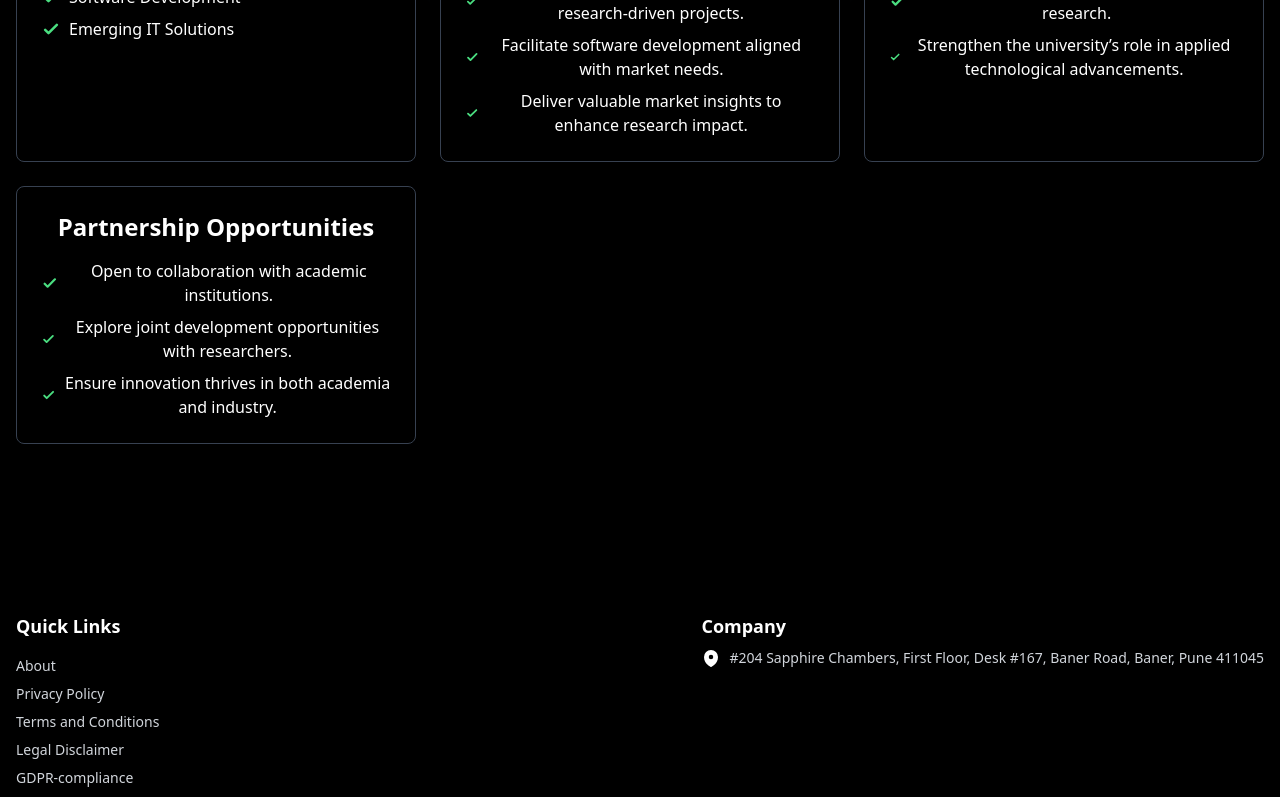
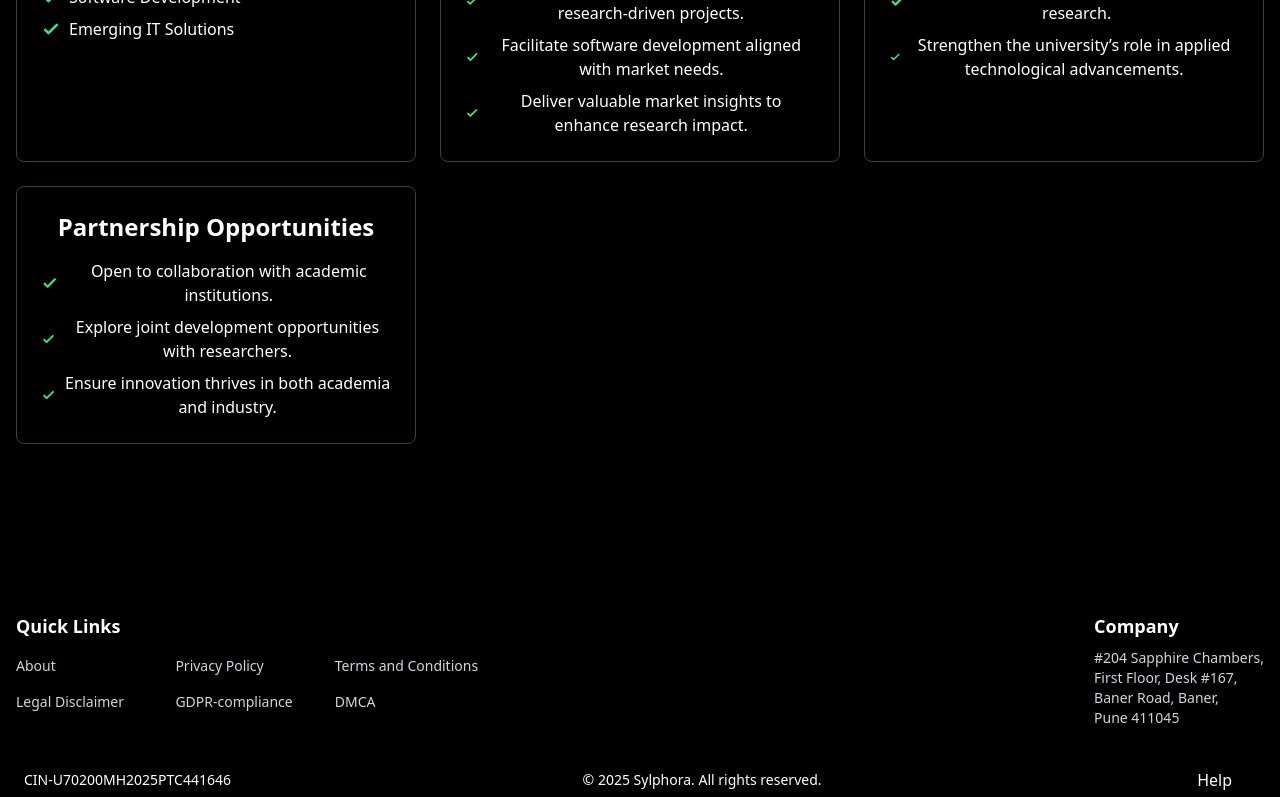
Before and after one commit to SylphoraTech/sylphora-website, a React (Create React App) app: page / in a window 1280 px wide. Shown: the part 2000-2797 px from the top of the page. Built offline with nearby package versions, Linux system fonts and the light colour scheme.

Commit message:
Initial commit

```diff
--- a/src/App.tsx
+++ b/src/App.tsx
@@ -1,3 +1,4 @@
+// src/App.tsx
 import React from "react";
 import { BrowserRouter as Router, Route, Routes } from "react-router-dom";
 import { Navbar } from "@/components/navigation";
@@ -12,13 +13,14 @@ import Terms from "./pages/companypages/Terms";
 import PrivacyPolicy from "./pages/companypages/PrivacyPolicy";
 import Disclaimer from "./pages/companypages/disclaimer";
 
+// App.tsx
 function App() {
   return (
-    <div className="bg-white text-black dark:bg-black dark:text-white min-h-screen transition-colors duration-300">
+    <div className="flex flex-col min-h-screen bg-white text-black dark:bg-black dark:text-white">
       <Router>
         <Navbar />
 
-        {/* Routes for the application */}
+        <main className="flex-grow">
           <Routes>
             <Route path="/" element={<Home />} />
             <Route path="/help" element={<Help />} />
@@ -30,6 +32,7 @@ function App() {
             <Route path="/privacy-policy" element={<PrivacyPolicy />} />
             <Route path="/disclaimer" element={<Disclaimer />} />
           </Routes>
+        </main>
 
         <Footer />
       </Router>
--- a/src/components/Footer.tsx
+++ b/src/components/Footer.tsx
@@ -1,15 +1,13 @@
+// src/components/Footer.tsx
 import React from "react";
 import { Link } from "react-router-dom";
 
 export function Footer() {
   return (
-    <footer className="bg-gray-900 text-white py-4 px-6 flex flex-col md:flex-row justify-between items-center gap-4 md:gap-0 relative">
-
+    <footer className="bg-black text-white py-4 px-6 flex flex-col md:flex-row justify-between items-center gap-4 md:gap-0 relative m-0">
       {/* Vertical Brand Name */}
       <div className="absolute left-0 top-1/2 transform -translate-y-1/2 rotate-90 origin-left">
-        <p className="text-2xl font-bold tracking-widest text-white opacity-20 select-none">
-          Sylphora
-        </p>
+
       </div>
 
       {/* CIN */}
@@ -25,7 +23,7 @@ export function Footer() {
       {/* Help Button */}
       <Link
         to="/help"
-        className="bg-blue-600 hover:bg-blue-700 text-white py-2 px-6 rounded-full transition-colors duration-300"
+        className="bg-black-600 hover:bg-black-700 text-white py-2 px-6 rounded-full transition-colors duration-300"
       >
         Help
       </Link>
--- a/src/pages/home.tsx
+++ b/src/pages/home.tsx
@@ -1,35 +1,13 @@
 "use client";
-import React, { useEffect, useState } from "react";
+import React from "react";
 import { SparklesPreview } from "@/components/sparkles/SparklesPreview";
 import CardList from "@/components/cards/CardList";
 import { motion } from "framer-motion";
 import LampContainer from "@/components/ui/lamp/LampContainer";
 import { StickyScrollRevealDemo } from "@/components/core/StickyScrollRevealDemo";
-import { MapPinIcon } from '@heroicons/react/20/solid'; // Location Pin Icon
+import { MapPinIcon } from '@heroicons/react/20/solid'; // Import MapPinIcon
 
 const Home: React.FC = () => {
-  const [companyAddress, setCompanyAddress] = useState<string>("");
-
-  useEffect(() => {
-    const fetchCompanyAddress = async () => {
-      try {
-        // Fetching company address from the public folder
-        const response = await fetch("/companyAddress.json");
-        if (!response.ok) {
-          throw new Error("Failed to fetch company address");
-        }
-
-        const data = await response.json();
-        setCompanyAddress(data.address);
-      } catch (error) {
-        console.error("Error fetching company address:", error);
-        setCompanyAddress("Failed to load company address.");
-      }
-    };
-
-    fetchCompanyAddress();
-  }, []);
-
   return (
     <div className="flex flex-col items-center w-full bg-black text-white">
       {/* Header Section */}
@@ -75,9 +53,11 @@ const Home: React.FC = () => {
       {/* Quick Links and Company Address */}
       <div className="w-full max-w-7xl px-4 pt-10 pb-4 text-sm text-gray-300">
         <div className="flex flex-col md:flex-row justify-between items-start w-full gap-12">
+
          {/* Quick Links */}
 <div className="flex flex-col space-y-2">
   <h3 className="text-lg font-semibold text-white mb-2">Quick Links</h3>
+  <div className="grid grid-cols-1 sm:grid-cols-3 md:grid-cols-3 gap-4">
     <a href="/about-us" className="hover:underline">About</a>
     <a href="/privacy-policy" className="hover:underline">Privacy Policy</a>
     <a href="/terms" className="hover:underline">Terms and Conditions</a>
@@ -85,14 +65,20 @@ const Home: React.FC = () => {
     <a href="/gdpr" className="hover:underline">GDPR-compliance</a>
     <a href="/dmca" className="hover:underline">DMCA</a>
   </div>
+</div>
+
 
           {/* Company Address with Location Icon */}
           <div className="flex flex-col items-start">
-            <h3 className="text-lg font-semibold text-white mb-2">Company</h3>
+            <h2 className="text-lg font-semibold text-white mb-2">Company</h2>
             <div className="flex items-center space-x-2">
-              {/* MapPinIcon as Location Icon */}
-              <MapPinIcon className="h-5 w-5 text-white" />
-              <p>{companyAddress || "Loading company address..."}</p>
+
+              <p>
+                #204 Sapphire Chambers,<br />
+                First Floor, Desk #167,<br />
+                Baner Road, Baner,<br />
+                Pune 411045
+              </p>
             </div>
           </div>
         </div>
```
Lines whose indentation alone changed are shown as unchanged.
